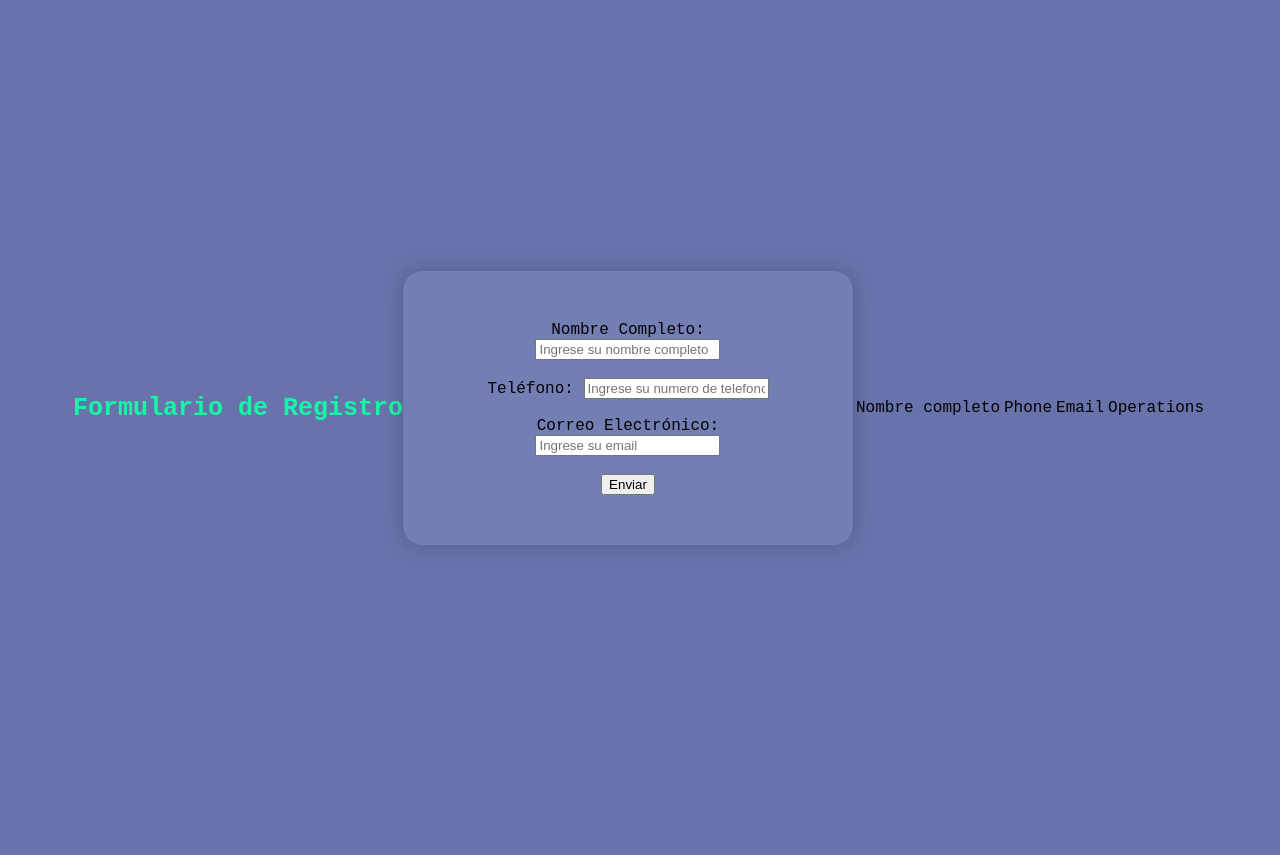
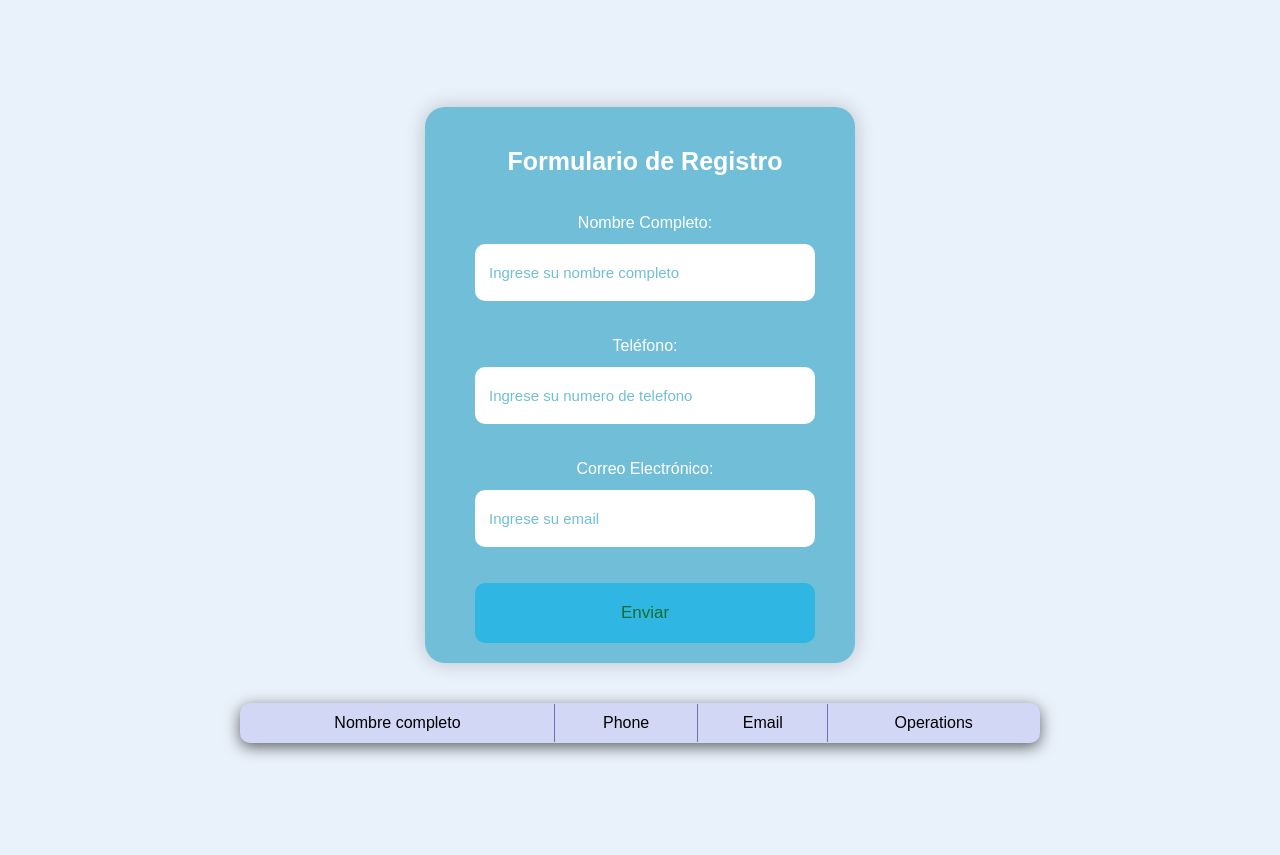
Before and after one commit to FelipeSanchezS/Miniproyectos_Python, a Flask app: page / in a window 1280 px wide. Before the commit the page ends 548 px from the top, so only its background shows below. Run offline with Flask 3, Linux system fonts and the light colour scheme; data that the repository does not hold is empty; some libraries are stand-ins or nearby versions.

Commit message:
Se finaliza con los estilos v1

```diff
--- a/Crud_App_Web/static/css/index.css
+++ b/Crud_App_Web/static/css/index.css
@@ -1,22 +1,146 @@
 body{
-    font-family: 'Courier New', Courier, monospace;
+    font-family: sans-serif;
     min-height: 100vh;
     display: flex;
     align-items: center;
     justify-content: center;
-    background-color: #6773aa;
+    background-color: #E9F1FA;
+    margin-top: 25px;
+    margin-bottom: 30px;
+}
+
+.container {
+    width: 100%;
+    max-width: 800px; /* Puedes ajustar esto según tus necesidades */
+    display: flex;
+    flex-direction: column;
+    gap: 20px; /* Esto agregará espacio entre el formulario y la tabla */
+    align-items: center;
 }
 
 form{
-    padding: 50px 55px;
+    padding: 60px 40px 20px 50px;
     box-shadow: 0 0 20px rgba(0, 0, 0, 0.2);
     border-radius: 20px;
     text-align: center;
     width: 340px;
-    background-color: #737fb2;
+    background-color: #71bed8;
 }
 
 h1{
+    color: #fff;
+    font-size: 25px;
+    margin-top: -20px;
+    margin-bottom: 38px;
+}
+
+.messages {
+    margin-bottom: 20px;
+    color: #f2dede;
+    background-color: #fff;
+    padding: 10px;
+    border-radius: 5px;
+    text-align: center;
+}
+
+.form-text{
+    display: flex;
+    justify-content: center;
+    margin-bottom: 12px;
+    color: #fff;
+}
+
+.input-group{
+    display: flex;
+    flex-direction: column;
+}
+
+input, button{
+    background-color: #fff;
+    padding: 20px 14px;
+    border: 0;
+    border-radius: 10px;
+    font-size: 15px;
+    color: black;
+}
+
+::placeholder{
+    color: #71bed8;
+    font-size: 15px;
+}
+
+:focus{
+    outline: 1px solid #14f9a6;
+}
+
+.btn{
+    background-color: #30b6e2;
+    color: #146d31;
+    font-size: 17px;
+    cursor: pointer;
+}
+
+.btn:hover{
+    background-color: #3052e9;
+    color: wheat;
+}
+
+table{
+    width: 100%;
+    border-collapse: collapse;
+    margin-top: 20px;
+    background-color: #fff;
+    border-radius: 10px;
+    overflow: hidden;
+    box-shadow: 0 4px 15px rgba(0, 0, 0, 0.6); /* Sombra para el efecto de elevación */
+}
+
+table, th, td {
+    border: 1px solid #6773aa;
+    justify-content: center;
+    justify-content: center;
+    background-color: #d1d7f5;
+}
+
+th, td {
+    padding: 10px;
+    text-align: center;
+}
+
+th {
+    background-color: #14f9a6;
+    color: #fff;
+}
+
+tr:nth-child(even) {
+    background-color: #f2f2f2;
+}
+
+a {
     color: #14f9a6;
-    font-size: 25px;
+    text-decoration: none;
+    margin-right: 10px;
 }
+
+a:hover {
+    text-decoration: underline;
+}
+
+.operation{
+    align-items: center;
+    justify-content: center;
+}
+
+.eliminar{
+    background-color: red;
+    color: white;
+    border-radius: 10px;
+    padding: 6px;
+}
+
+.editar{
+    background-color: rgb(46, 63, 221);
+    color: white;
+    border-radius: 10px;
+    padding: 6px;
+}
--- a/Crud_App_Web/templates/index.html
+++ b/Crud_App_Web/templates/index.html
@@ -8,36 +8,36 @@
 </head>
 <body>
 
+
+
+    <div class="container">
+        <form action="/añadir" method="POST">
             <h1>Formulario de Registro</h1>
-
 
             {% with messages = get_flashed_messages() %}
             {% if messages %}
             {% for message in messages %}
-        <p>{{message}}</p>
+                <p class="form-text">{{message}}</p>
             {% endfor %}
             {% endif %}
             {% endwith %}
 
-    <!-- El añadir es la ventana que se creo para añadir contactos -->
-    <form action="/añadir" method="POST">
 
-        <div class="input group">
-            <label for="nombre">Nombre Completo:</label>
+            <div class="input-group">
+                <label for="nombre" class="form-text">Nombre Completo:</label>
                 <input type="text" id="nombre" name="fullname" placeholder="Ingrese su nombre completo" required><br><br>
 
-            <label for="telefono">Teléfono:</label>
+                <label for="telefono" class="form-text">Teléfono:</label>
                 <input type="tel" id="telefono" name="phone" placeholder="Ingrese su numero de telefono" pattern="[0-9]{10}" required><br><br>
 
-            <label for="email">Correo Electrónico:</label>
+                <label for="email" class="form-text">Correo Electrónico:</label>
                 <input type="email" id="email" name="email" placeholder="Ingrese su email" required><br><br>
 
-            <button type="submit">Enviar</button>
+                <button type="submit" class="btn">Enviar</button>
+            </div>
+        </form>
 
-        </div>
-
-    </form>
-<!-- Creamos la tabla que va contener los registros de la base de datos -->
+        <!-- Creamos la tabla que va a contener los registros de la base de datos -->
         <table>
             <thead>
                 <tr>
@@ -48,21 +48,21 @@
                 </tr>
             </thead>
             <tbody>
-            <!-- Acá llamamos los registros de la tabla que tenemos y que habiamos traido desde python -->
+                <!-- Acá llamamos los registros de la tabla que tenemos y que habíamos traído desde python -->
                 {% for contact in contacts %}
                     <tr>
                         <td>{{ contact.1}}</td>
                         <td>{{ contact.2}}</td>
                         <td>{{ contact.3}}</td>
                         <td>
-            <!-- el contact es para tomar el ID de cada usar y que no elimine todos los usuario -->
-                        <a href="/editar/{{contact.0}}">Editar</a>
-                        <a href="/eliminar/{{contact.0}}"> Eliminar</a>
+                            <a href="/editar/{{contact.0}}" class="editar">Editar</a>
+                            <a href="/eliminar/{{contact.0}}" class="eliminar"> Eliminar</a>
                         </td>
                     </tr>
                 {% endfor %}
             </tbody>
         </table>
+    </div>
+</body>
 
-</body>
 </html>
```
Also changed, not shown: Crud_App_Web/templates/editar.html (+22 -2 lines). Lines whose indentation alone changed are shown as unchanged.
